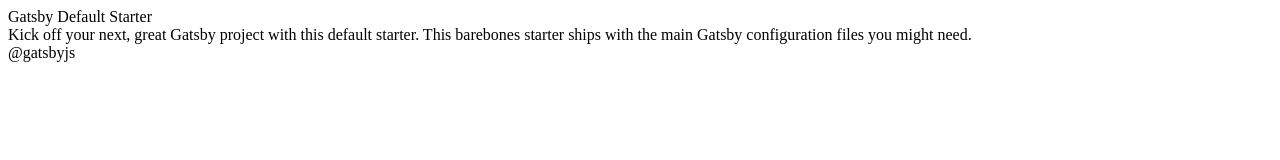
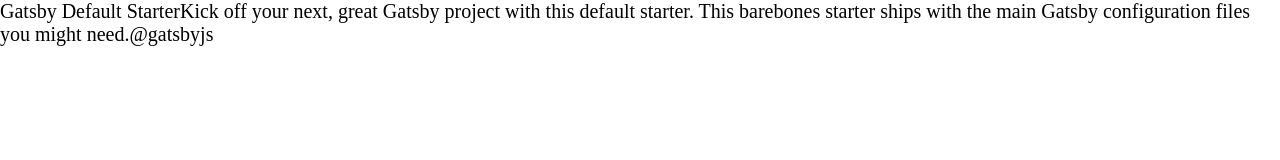
Before and after one commit to NaamuKim/naamukim.github.io, a Gatsby site: page /info in a window 1280 px wide. Built offline with nearby package versions, Linux system fonts and the light colour scheme; Gatsby itself is replaced by a stand-in of ours.

Commit message:
Add: emotion

```diff
--- a/gatsby-config.js
+++ b/gatsby-config.js
@@ -5,6 +5,7 @@
     author: `@gatsbyjs`,
   },
   plugins: [
+    `gatsby-plugin-emotion`,
     {
       resolve: 'gatsby-plugin-typescript',
       options: {
--- a/package.json
+++ b/package.json
@@ -5,12 +5,15 @@
   "version": "0.1.0",
   "author": "Kyle Mathews <mathews.kyle@gmail.com>",
   "dependencies": {
+    "@emotion/react": "^11.7.0",
+    "@emotion/styled": "^11.6.0",
     "@typescript-eslint/eslint-plugin": "^5.4.0",
     "@typescript-eslint/parser": "^5.4.0",
     "eslint": "^8.3.0",
     "eslint-config-prettier": "^8.3.0",
     "eslint-plugin-prettier": "^4.0.0",
     "gatsby": "^4.2.0",
+    "gatsby-plugin-emotion": "^7.3.0",
     "gatsby-plugin-image": "^2.2.0",
     "gatsby-plugin-offline": "^5.2.0",
     "gatsby-plugin-react-helmet": "^5.2.0",
--- a/src/components/Text.tsx
+++ /dev/null
@@ -1,7 +0,0 @@
-import React, { FunctionComponent } from 'react'
-
-const Text: FunctionComponent = function ({ text }) {
-  return <div>{text}</div>
-}
-
-export default Text
--- a/src/pages/index.tsx
+++ b/src/pages/index.tsx
@@ -1,8 +1,12 @@
 import React, { FunctionComponent } from 'react'
-import Text from 'components/Text'
+import { Link } from 'gatsby'
 
 const IndexPage: FunctionComponent = function () {
-  return <Text text="Home" />
+  return (
+    <div>
+      <Link to="/info/">To Info</Link>
+    </div>
+  )
 }
 
 export default IndexPage
--- a/src/pages/info.tsx
+++ b/src/pages/info.tsx
@@ -1,6 +1,16 @@
 import React, { FunctionComponent } from 'react'
 import { graphql } from 'gatsby'
-import Text from 'components/Text'
+import styled from '@emotion/styled'
+import { Global, css } from '@emotion/react'
+
+const globalStyle = css`
+  * {
+    margin: 0;
+    padding: 0;
+    box-sizing: border-box;
+    font-size: 20px;
+  }
+`
 
 type InfoPageProps = {
   data: {
@@ -23,9 +33,10 @@
 }) {
   return (
     <div>
-      <Text text={title} />
-      <Text text={description} />
-      <Text text={author} />
+      <Global styles={globalStyle} />
+      {title}
+      {description}
+      {author}
     </div>
   )
 }
```
Also changed, not shown: 1 other file.
